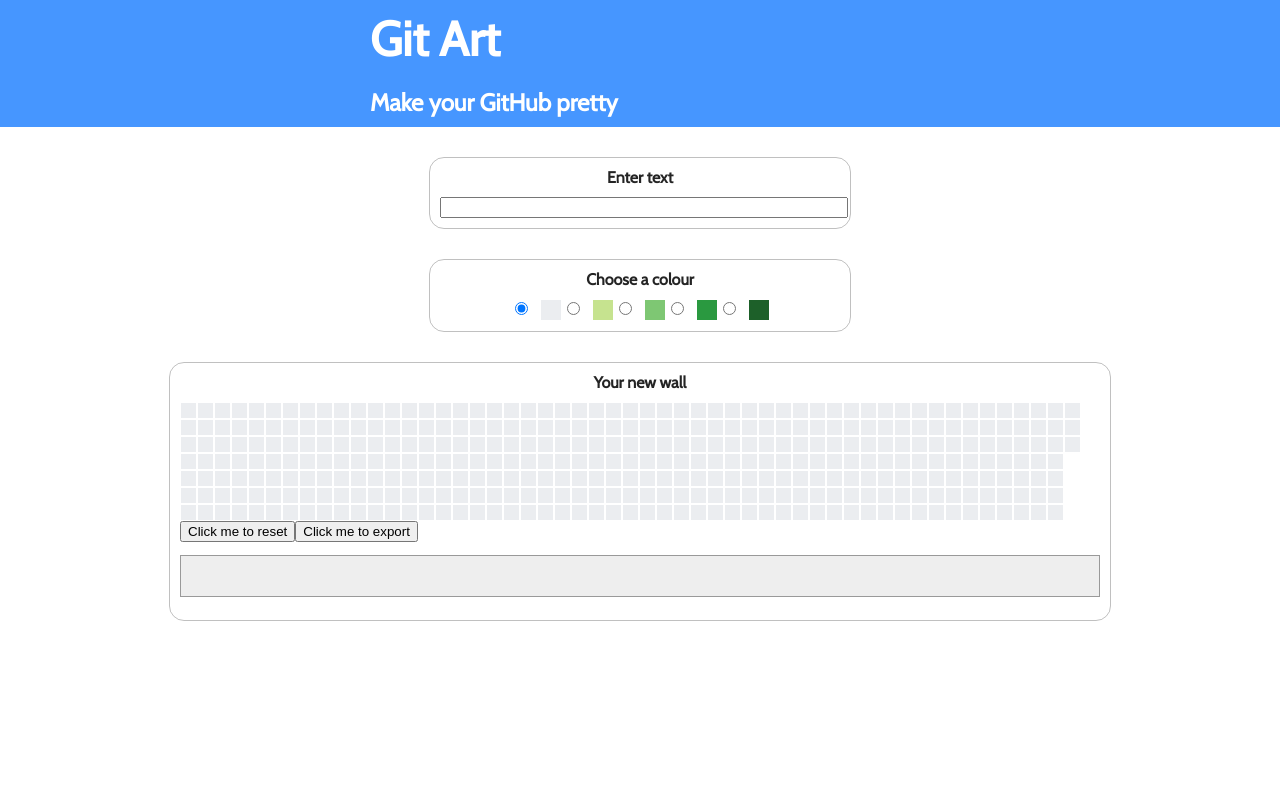
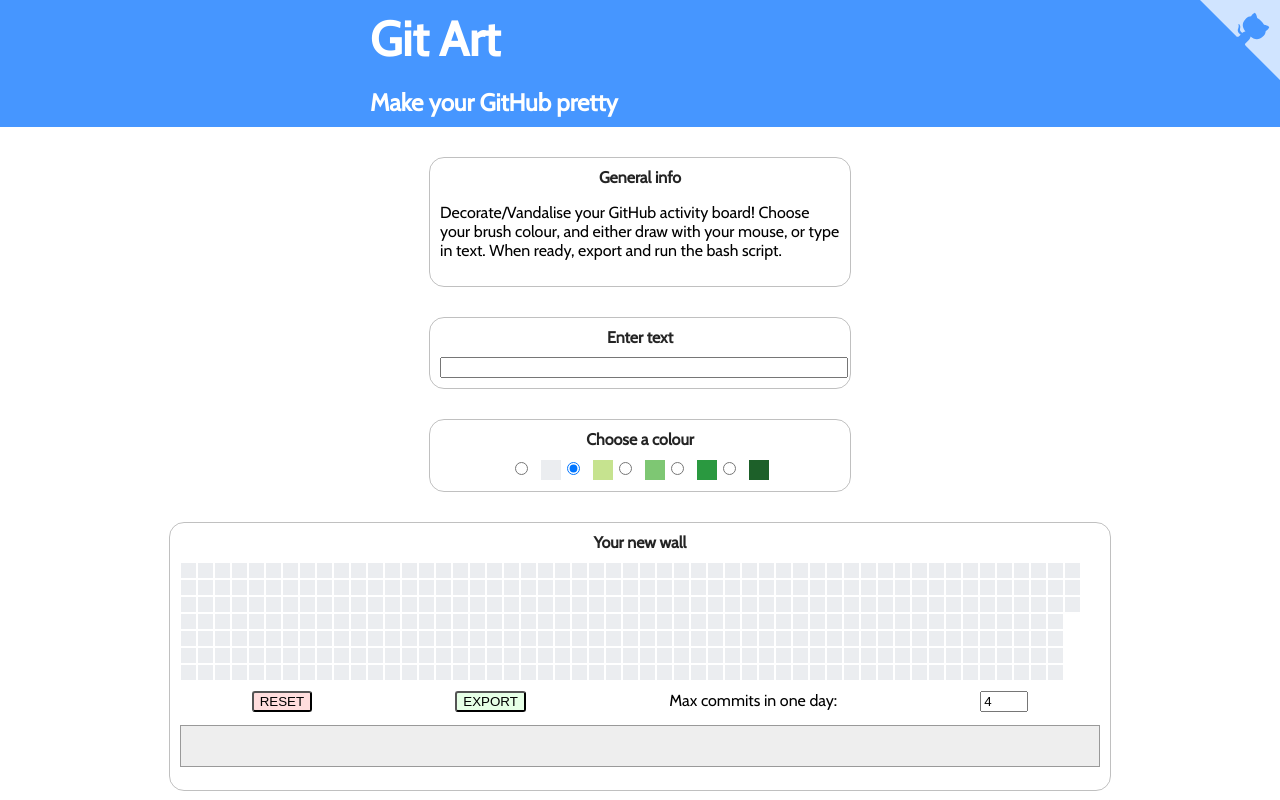
Before and after one commit to jamesjarvis/git-art, a React (Create React App) app: page / in a window 1280 px wide. Built offline with nearby package versions, Linux system fonts and the light colour scheme.

Commit message:
added the weighting feature

```diff
--- a/src/components/App.jsx
+++ b/src/components/App.jsx
@@ -7,6 +7,7 @@
 import Wall from "../components/GitWall/Wall";
 import Header from "../components/Header/Header";
 import "./App.css";
+import Box from "./Box/Box";
 
 class App extends Component {
   constructor(props) {
@@ -15,7 +16,7 @@
       textWall: [],
       drawWall: blankWall(),
       allWall: blankWall(),
-      drawValue: 0
+      drawValue: 1
     };
     this._setDrawValue = this._setDrawValue.bind(this);
 
@@ -69,7 +70,16 @@
     return (
       <>
         <Header title="Git Art" description="Make your GitHub pretty" />
-        <TextInput updateWall={this._updateTextWall} />
+        <main>
+          <Box title="General info">
+            <p>
+              Decorate/Vandalise your GitHub activity board! Choose your brush colour, and either draw with your mouse, or type in text. When ready, export and run the bash script.
+            </p>
+          </Box>
+          <TextInput
+            updateWall={this._updateTextWall}
+            drawValue={this.state.drawValue}
+          />
           <SelectColour
             setDrawValue={this._setDrawValue}
             drawValue={this.state.drawValue}
@@ -81,6 +91,7 @@
             updateDrawWall={this._updateDrawWall}
             reset={this._clearAllWall}
           />
+        </main>
       </>
     );
   }
--- a/src/components/GitWall/Wall.css
+++ b/src/components/GitWall/Wall.css
@@ -22,5 +22,27 @@
   display: block;
   padding: 20px;
   overflow: scroll;
-  /* white-space: nowrap; */
 }
+
+#valueInput {
+  width: 40px;
+}
+
+.options {
+  margin: 10px 0;
+  display: flex;
+  justify-content: space-around;
+}
+
+
+#reset, #export {
+  border-radius: 3px;
+}
+
+#reset {
+  background-color: rgb(255, 221, 221);
+}
+
+#export {
+  background-color: rgb(230, 255, 230);
+}
--- a/src/components/GitWall/Wall.jsx
+++ b/src/components/GitWall/Wall.jsx
@@ -10,10 +10,22 @@
     super(props);
     this.state = {
       hasMouseDown: false,
-      export: ""
+      export: "",
+      value: 4
     };
     this.export = this.export.bind(this);
     this.reset = this.reset.bind(this);
+    this.updateInputValue = this.updateInputValue.bind(this);
+  }
+
+  updateInputValue(event) {
+    const {
+      target: { value }
+    } = event;
+
+    this.setState({
+      value: Math.min(value, 50)
+    });
   }
 
   reset() {
@@ -25,7 +37,10 @@
 
   export() {
     this.setState({
-      export: generateBash(this.props.allWall, 8)
+      export: generateBash(
+        this.props.allWall,
+        Math.max(Math.round(this.state.value / 4), 1)
+      )
     });
   }
 
@@ -70,8 +85,24 @@
               </div>
             );
           })}
-          <button onClick={this.reset}>Click me to reset</button>
-          <button onClick={this.export}>Click me to export</button>
+          <span className="options">
+            <button id="reset" onClick={this.reset}>
+              RESET
+            </button>
+            <button id="export" onClick={this.export}>
+              EXPORT
+            </button>
+            <label for="valueInput">Max commits in one day:</label>
+            <input
+              type="number"
+              name="quantity"
+              min="1"
+              max="50"
+              id="valueInput"
+              value={this.state.value}
+              onChange={this.updateInputValue}
+            />
+          </span>
           <pre>
             <code>{this.state.export}</code>
           </pre>
--- a/src/components/GitWall/WallBox.jsx
+++ b/src/components/GitWall/WallBox.jsx
@@ -25,6 +25,15 @@
           );
         }
       }}
+      onMouseUp={e => {
+        if (hasMouseDown) {
+          updateDrawWall(
+            x,
+            y,
+            drawValue
+          );
+        }
+      }}
     />
   );
 }
--- a/src/components/Header/Header.css
+++ b/src/components/Header/Header.css
@@ -12,7 +12,8 @@
   flex-direction: column;
 }
 
-h1, h2 {
+h1,
+h2 {
   margin: 10px;
   color: white;
 }
@@ -20,3 +21,42 @@
 h1 {
   font-size: 3em;
 }
+
+#github {
+  fill: #ffffffbe;
+  color: rgb(70, 150, 255);;
+  position: absolute;
+  top: 0;
+  border: 0;
+  right: 0;
+}
+
+.octo-arm {
+  transform-origin: 130px 106px;
+}
+
+.github-corner:hover .octo-arm {
+  animation: octocat-wave 560ms ease-in-out;
+}
+@keyframes octocat-wave {
+  0%,
+  100% {
+    transform: rotate(0);
+  }
+  20%,
+  60% {
+    transform: rotate(-25deg);
+  }
+  40%,
+  80% {
+    transform: rotate(10deg);
+  }
+}
+@media (max-width: 500px) {
+  .github-corner:hover .octo-arm {
+    animation: none;
+  }
+  .github-corner .octo-arm {
+    animation: octocat-wave 560ms ease-in-out;
+  }
+}
--- a/src/components/Header/Header.jsx
+++ b/src/components/Header/Header.jsx
@@ -3,6 +3,32 @@
 
 const Header = props => (
   <header>
+    <a
+      href="https://github.com/jamesjarvis/git-art"
+      className="github-corner"
+      aria-label="View source on GitHub"
+    >
+      <svg
+        width="80"
+        height="80"
+        viewBox="0 0 250 250"
+        id="github"
+        aria-hidden="true"
+      >
+        <path d="M0,0 L115,115 L130,115 L142,142 L250,250 L250,0 Z" />
+        <path
+          d="M128.3,109.0 C113.8,99.7 119.0,89.6 119.0,89.6 C122.0,82.7 120.5,78.6 120.5,78.6 C119.2,72.0 123.4,76.3 123.4,76.3 C127.3,80.9 125.5,87.3 125.5,87.3 C122.9,97.6 130.6,101.9 134.4,103.2"
+          fill="currentColor"
+          className="octo-arm"
+        />
+        <path
+          d="M115.0,115.0 C114.9,115.1 118.7,116.5 119.8,115.4 L133.7,101.6 C136.9,99.2 139.9,98.4 142.2,98.6 C133.8,88.0 127.5,74.4 143.8,58.0 C148.5,53.4 154.0,51.2 159.7,51.0 C160.3,49.4 163.2,43.6 171.4,40.1 C171.4,40.1 176.1,42.5 178.8,56.2 C183.1,58.6 187.2,61.8 190.9,65.4 C194.5,69.0 197.7,73.2 200.1,77.6 C213.8,80.2 216.3,84.9 216.3,84.9 C212.7,93.1 206.9,96.0 205.4,96.6 C205.1,102.4 203.0,107.8 198.3,112.5 C181.9,128.9 168.3,122.5 157.7,114.1 C157.9,116.9 156.7,120.9 152.7,124.9 L141.0,136.5 C139.8,137.7 141.6,141.9 141.8,141.8 Z"
+          fill="currentColor"
+          className="octo-body"
+        />
+      </svg>
+    </a>
+    {/* <style>.github-corner:hover .octo-arm{animation:octocat-wave 560ms ease-in-out}@keyframes octocat-wave{0%,100%{transform:rotate(0)}20%,60%{transform:rotate(-25deg)}40%,80%{transform:rotate(10deg)}}@media (max-width:500px){.github-corner:hover .octo-arm{animation:none}.github-corner .octo-arm{animation:octocat-wave 560ms ease-in-out}}</style> */}
     <div className="inner">
       <h1 className="title">{props.title}</h1>
       <h2 className="subtitle">{props.description}</h2>
--- a/src/components/Text/TextInput.jsx
+++ b/src/components/Text/TextInput.jsx
@@ -31,7 +31,7 @@
   }
 
   setGitWall(text) {
-    let textWall = getTextArray(text);
+    let textWall = getTextArray(text, this.props.drawValue);
     this.props.updateWall(textWall);
   }
 
--- a/src/utils/fontInterface.js
+++ b/src/utils/fontInterface.js
@@ -5,15 +5,28 @@
 and then converted to 7X7 2D array format for our purposes.
 */
 
+/**
+ * Returns a boolean indicating whether the character is in the font
+ * @param {String} character
+ */
 export function checkCharExists(character) {
   return sinclair.hasOwnProperty(character);
 }
 
+/**
+ * Returns the 2D array representation of the character if it exists in the font, or false otherwise
+ * @param {String} character
+ */
 export function getCharacterArray(character) {
   return checkCharExists(character) ? sinclair[character] : false;
 }
 
-export function getTextArray(text) {
+/**
+ * Returns the 2D array representation of the string passed in, encoded as the drawValue
+ * @param {String} text
+ * @param {Number} drawValue
+ */
+export function getTextArray(text, drawValue) {
   var stringArray = [];
   for (var index = 0; index < text.length; index++) {
     var currentSinclairFont = getCharacterArray(text[index]);
@@ -30,7 +43,7 @@
           innerArrayIndex++
         ) {
           stringArray[outerArrayIndex].push(
-            currentSinclairFont[outerArrayIndex][innerArrayIndex]
+            currentSinclairFont[outerArrayIndex][innerArrayIndex] * drawValue
           );
         }
       }
```
Also changed, not shown: src/utils/convertToBash.js (+14 -10 lines). Lines whose indentation alone changed are shown as unchanged.
